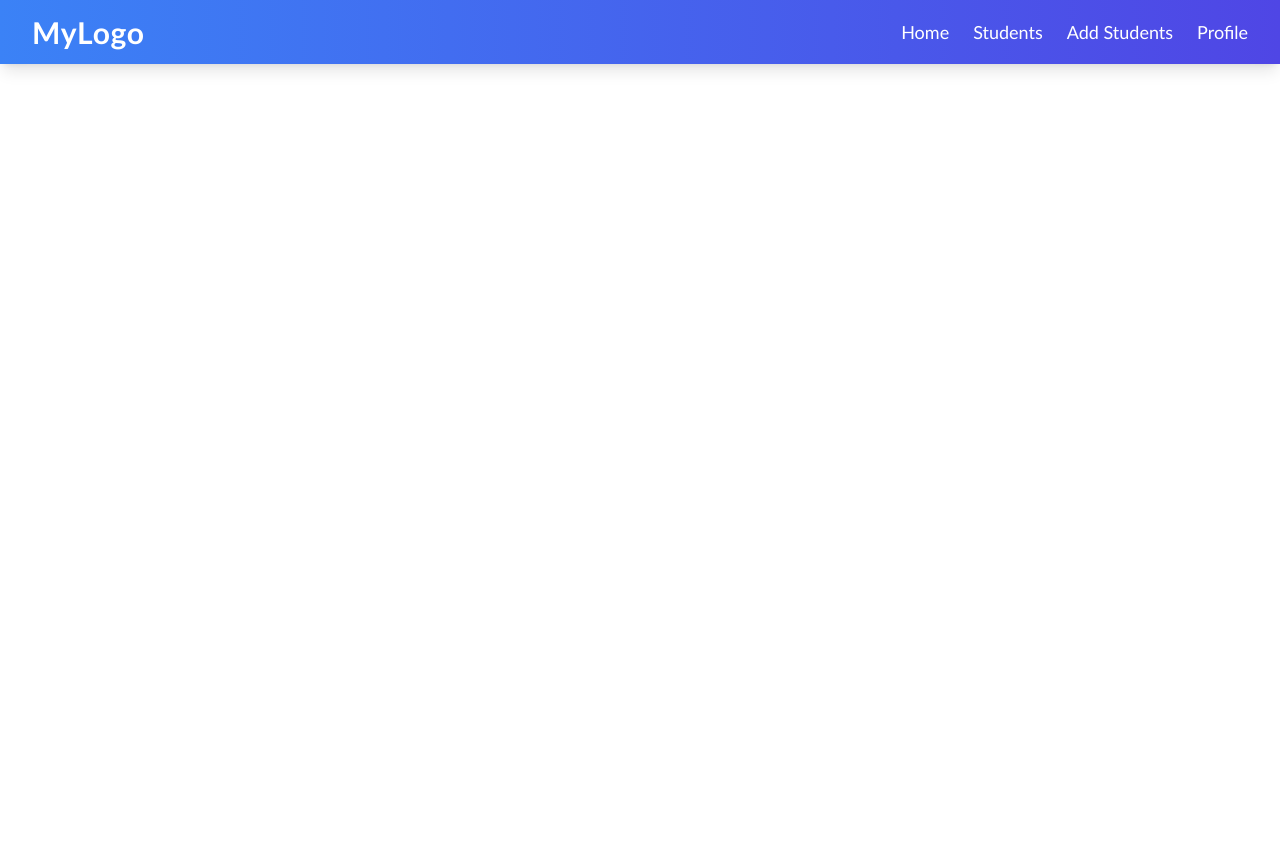
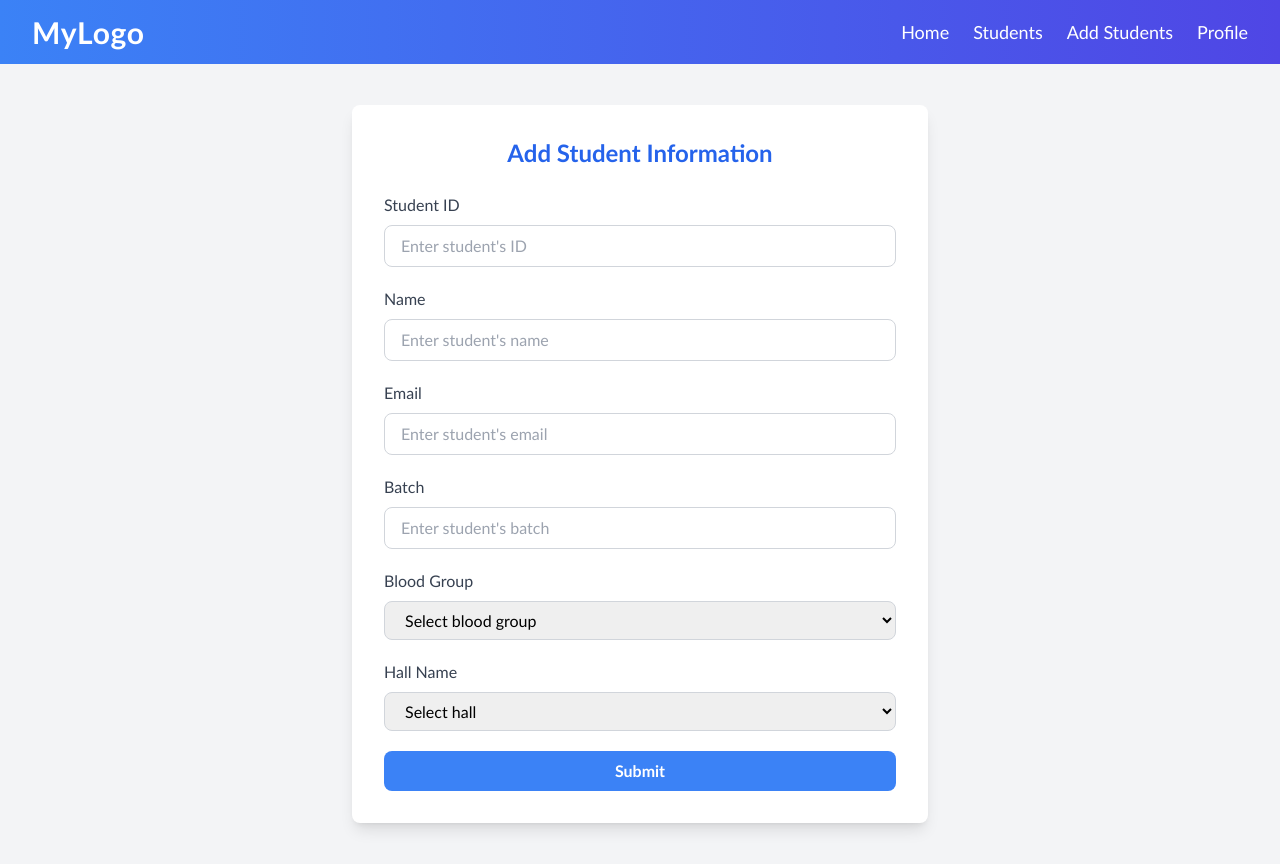
Before and after one commit to toufiq007/students-mangement-app, a React (Vite) app in the folder client/: page /addStudents in a window 1280 px wide. Before the commit the page ends 800 px from the top, so only its background shows below. Built offline with nearby package versions, Linux system fonts and the light colour scheme.

Commit message:
add react-hook-form and create a addStudentsForm components

```diff
--- a/client/package.json
+++ b/client/package.json
@@ -12,6 +12,7 @@
   "dependencies": {
     "react": "^18.3.1",
     "react-dom": "^18.3.1",
+    "react-hook-form": "^7.54.1",
     "react-router-dom": "^7.0.2"
   },
   "devDependencies": {
--- a/client/src/App.tsx
+++ b/client/src/App.tsx
@@ -5,6 +5,7 @@
 import HallDetails from "./Pages/hallDetails/HallDetails";
 import Room from "./Pages/roomDetails/Room";
 import Student from "./Pages/studentDetails/Student";
+import AddStudentForm from "./components/AddStudent";
 
 function App() {
   return (
@@ -12,10 +13,10 @@
       <Navbar />
       <Routes>
         <Route path="/" element={<Home />} />
-        <Route path="/hall/:hallName" element={<HallDetails/>} />
-        <Route path="/hall/:hallName/:room" element={<Room/>} />
-        <Route path="/hall/:hallName/:room/:stuId" element={<Student/>} />
-
+        <Route path="/hall/:hallName" element={<HallDetails />} />
+        <Route path="/hall/:hallName/:room" element={<Room />} />
+        <Route path="/hall/:hallName/:room/:stuId" element={<Student />} />
+        <Route path="/addStudents" element={<AddStudentForm />} />
       </Routes>
     </>
   );
--- /dev/null
+++ b/client/src/components/AddStudent.tsx
@@ -0,0 +1,163 @@
+import { useForm } from "react-hook-form";
+
+type StudentFormType = {
+  id: string;
+  name: string;
+  email: string;
+  batch: string;
+  bloodGroup: string;
+  hallName: string;
+};
+
+const AddStudentForm = () => {
+  const {
+    register,
+    handleSubmit,
+    formState: { errors },
+  } = useForm<StudentFormType>({
+    defaultValues: {
+      id: "",
+      name: "",
+      email: "",
+      batch: "",
+      bloodGroup: "",
+      hallName: "",
+    },
+  });
+
+  const onSubmit = (data: StudentFormType) => {
+    console.log(data); // Handle form submission here
+    alert("Student data submitted successfully!");
+  };
+
+  return (
+    <div className="min-h-screen bg-gray-100 py-10 flex justify-center items-center">
+      <div className="bg-white shadow-lg rounded-lg p-8 w-full max-w-xl">
+        <h2 className="text-2xl font-semibold text-center text-blue-600 mb-6">
+          Add Student Information
+        </h2>
+        <form onSubmit={handleSubmit(onSubmit)} className="space-y-5">
+          {/* Student ID */}
+          <div>
+            <label className="block text-gray-700 font-medium mb-2">
+              Student ID
+            </label>
+            <input
+              type="text"
+              {...register("id", { required: "Student ID is required" })}
+              placeholder="Enter student's ID"
+              className="w-full px-4 py-2 border border-gray-300 rounded-lg focus:ring-2 focus:ring-blue-500 focus:outline-none"
+            />
+            {errors.id && (
+              <p className="text-red-500 text-sm">{errors.id.message}</p>
+            )}
+          </div>
+
+          {/* Name */}
+          <div>
+            <label className="block text-gray-700 font-medium mb-2">Name</label>
+            <input
+              type="text"
+              {...register("name", { required: "Name is required" })}
+              placeholder="Enter student's name"
+              className="w-full px-4 py-2 border border-gray-300 rounded-lg focus:ring-2 focus:ring-blue-500 focus:outline-none"
+            />
+            {errors.name && (
+              <p className="text-red-500 text-sm">{errors.name.message}</p>
+            )}
+          </div>
+
+          {/* Email */}
+          <div>
+            <label className="block text-gray-700 font-medium mb-2">
+              Email
+            </label>
+            <input
+              type="email"
+              {...register("email", { required: "Email is required" })}
+              placeholder="Enter student's email"
+              className="w-full px-4 py-2 border border-gray-300 rounded-lg focus:ring-2 focus:ring-blue-500 focus:outline-none"
+            />
+            {errors.email && (
+              <p className="text-red-500 text-sm">{errors.email.message}</p>
+            )}
+          </div>
+
+          {/* Batch */}
+          <div>
+            <label className="block text-gray-700 font-medium mb-2">
+              Batch
+            </label>
+            <input
+              type="text"
+              {...register("batch", { required: "Batch is required" })}
+              placeholder="Enter student's batch"
+              className="w-full px-4 py-2 border border-gray-300 rounded-lg focus:ring-2 focus:ring-blue-500 focus:outline-none"
+            />
+            {errors.batch && (
+              <p className="text-red-500 text-sm">{errors.batch.message}</p>
+            )}
+          </div>
+
+          {/* Blood Group */}
+          <div>
+            <label className="block text-gray-700 font-medium mb-2">
+              Blood Group
+            </label>
+            <select
+              {...register("bloodGroup", {
+                required: "Blood group is required",
+              })}
+              className="w-full px-4 py-2 border border-gray-300 rounded-lg focus:ring-2 focus:ring-blue-500 focus:outline-none"
+            >
+              <option value="">Select blood group</option>
+              <option value="A+">A+</option>
+              <option value="A-">A-</option>
+              <option value="B+">B+</option>
+              <option value="B-">B-</option>
+              <option value="O+">O+</option>
+              <option value="O-">O-</option>
+              <option value="AB+">AB+</option>
+              <option value="AB-">AB-</option>
+            </select>
+            {errors.bloodGroup && (
+              <p className="text-red-500 text-sm">
+                {errors.bloodGroup.message}
+              </p>
+            )}
+          </div>
+
+          {/* Hall Name */}
+          <div>
+            <label className="block text-gray-700 font-medium mb-2">
+              Hall Name
+            </label>
+            <select
+              {...register("hallName", { required: "Hall name is required" })}
+              className="w-full px-4 py-2 border border-gray-300 rounded-lg focus:ring-2 focus:ring-blue-500 focus:outline-none"
+            >
+              <option value="">Select hall</option>
+              <option value="Fiber Hall">Fiber Hall</option>
+              <option value="Twist Hall">Twist Hall</option>
+            </select>
+            {errors.hallName && (
+              <p className="text-red-500 text-sm">{errors.hallName.message}</p>
+            )}
+          </div>
+
+          {/* Submit Button */}
+          <div>
+            <button
+              type="submit"
+              className="w-full bg-blue-500 text-white font-semibold py-2 rounded-lg hover:bg-blue-600 transition duration-200"
+            >
+              Submit
+            </button>
+          </div>
+        </form>
+      </div>
+    </div>
+  );
+};
+
+export default AddStudentForm;
```
Also changed, not shown: 1 other file (tests, documents, lock files or other folders).
